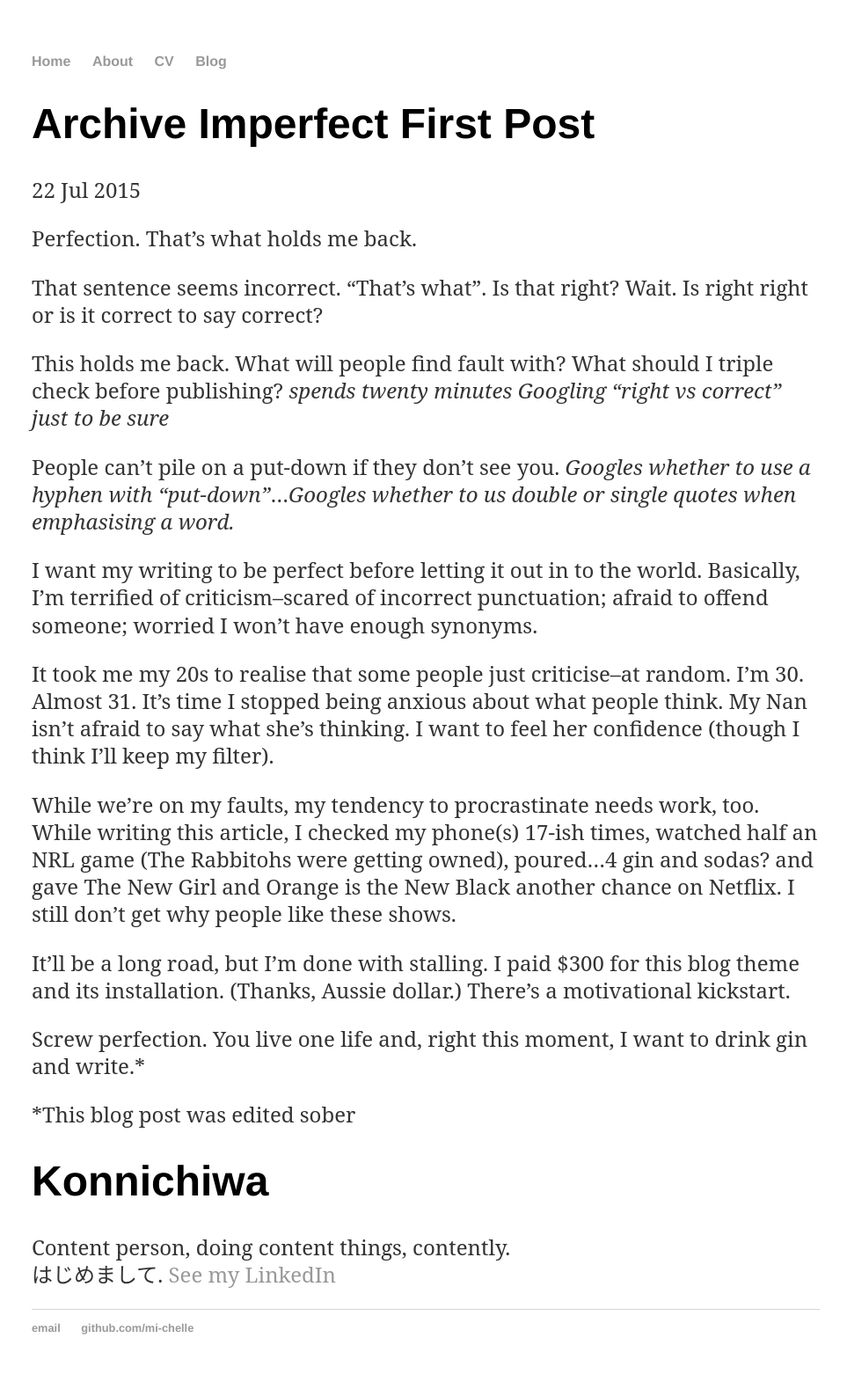
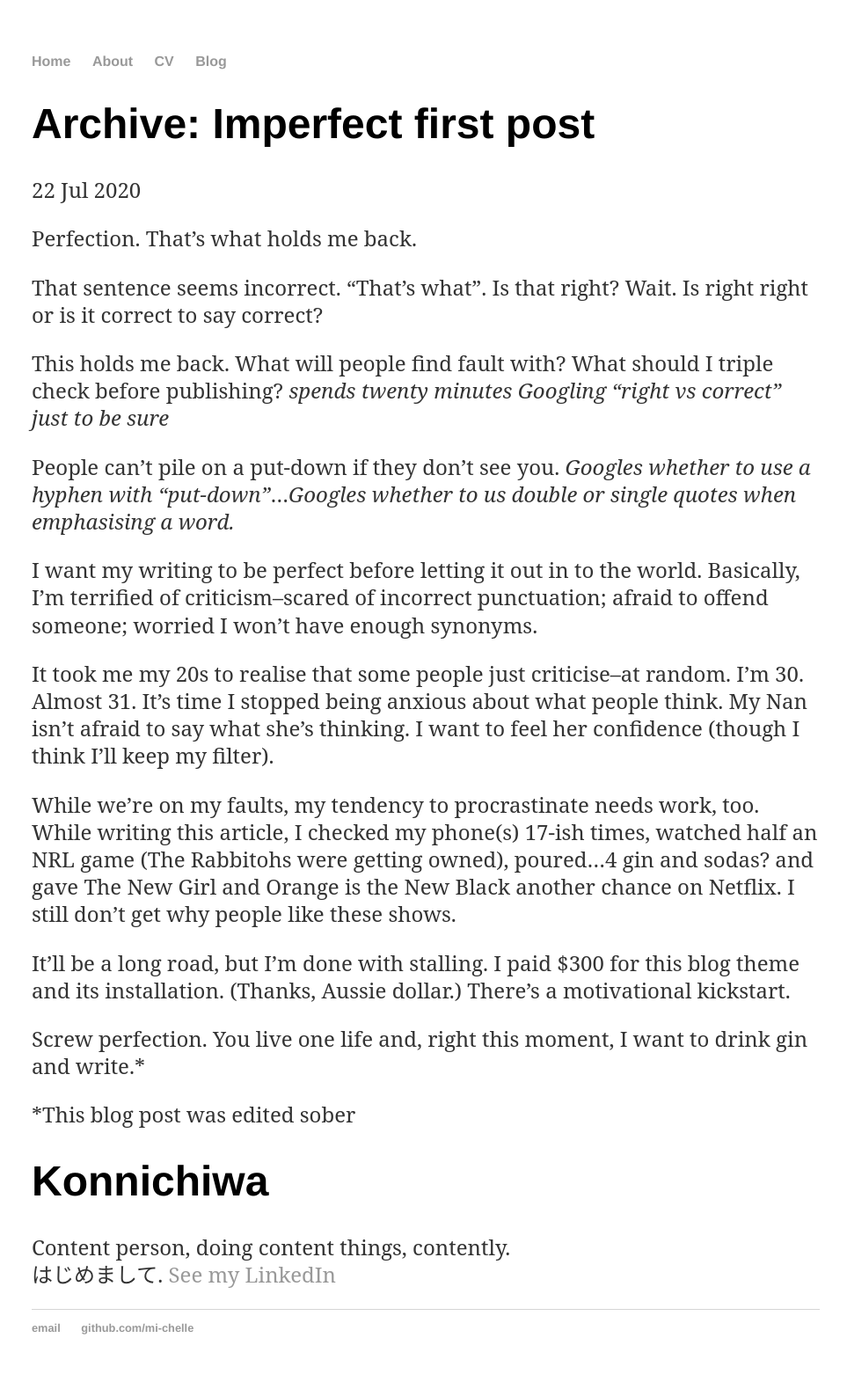
Before and after one commit to mi-chelle/akauntabiritii, a Jekyll site: the page built from _posts/2015-07-22-archive-imperfect-first-post.md, in a window 1280 px wide. Shown: the whole page at 88% size, without its empty margins (156-1119 px from the left). Built offline with Jekyll 4.4.1, drawn with Linux system fonts in a browser that asks for light colours; our own code applies the rules of GitHub Pages for plain Markdown files; some of the changed lines change nothing that is shown.

Commit message:
Update 2015-07-22-archive-imperfect-first-post.md

```diff
--- a/_posts/2015-07-22-archive-imperfect-first-post.md
+++ b/_posts/2015-07-22-archive-imperfect-first-post.md
@@ -1,3 +1,10 @@
+---
+layout: post
+title: 'Archive: Imperfect first post'
+date: {2020-07-22}
+published: true
+---
+
 Perfection. That's what holds me back.
 
 That sentence seems incorrect. "That's what". Is that right? Wait. Is right right or is it correct to say correct?
```
